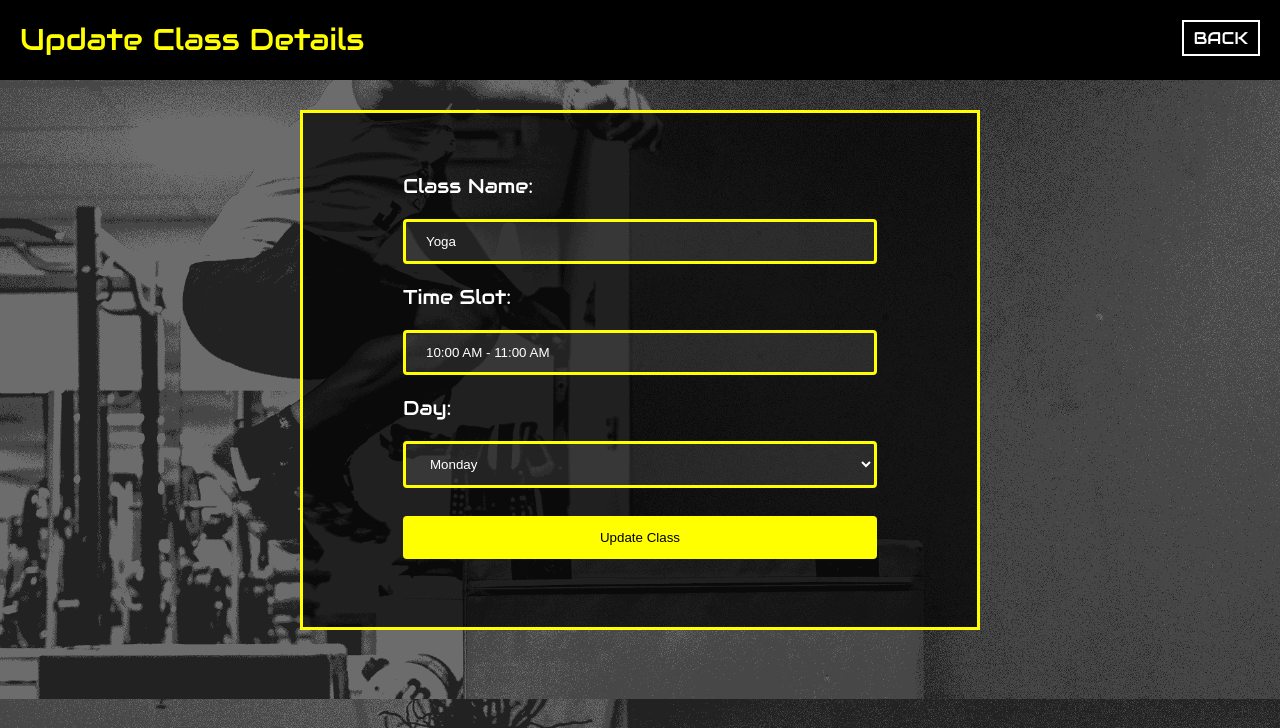
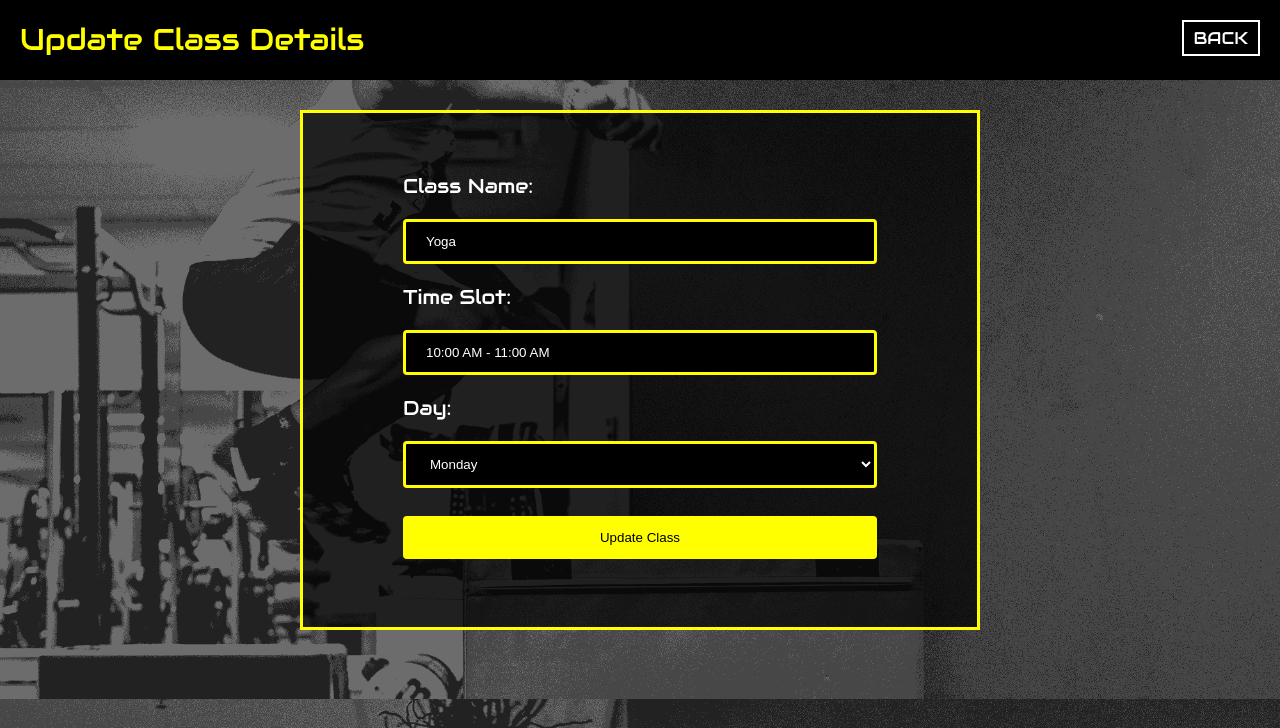
Before and after one commit to davidbolger37/Gym_Booking_System, a Flask app: page /update-class/1 in a window 1280 px wide. Shown: the top 728 px of the page. Run offline with Flask 3, Linux system fonts and the light colour scheme; a user stored in the database is signed in; data comes from the database, SQL or seed files in the repository; parts of the project's set-up code (start-up, migrations or seed data) failed here and were passed over.

Commit message:
drop down for days had a white background, changed it to black

```diff
--- a/website/static/css/update_class.css
+++ b/website/static/css/update_class.css
@@ -58,7 +58,7 @@ form label{
   border: 3px solid yellow;
   border-radius: 4px;
   box-sizing: border-box;
-  background: rgba(255, 255, 255, .101960784);
+  background: rgba(0, 0, 0, 1);
   color:white;
 }
 
```
